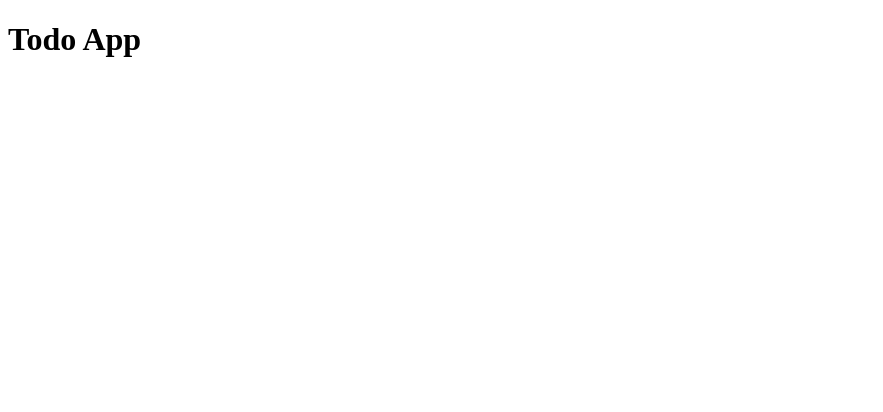
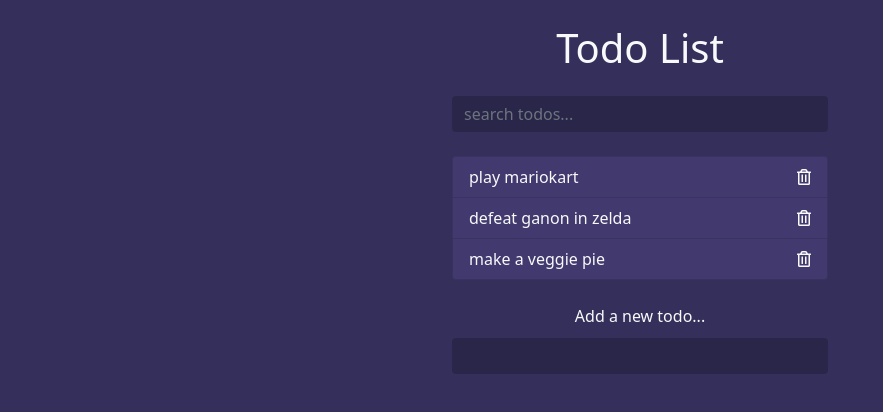
Before and after one commit to rafaeloliveiracanuto/todo, a plain HTML site: page index.html in a window 1280 px wide. Shown: the whole page, without its empty margins (0-883 px from the left). Drawn offline with nearby package versions, Linux system fonts and the light colour scheme.

Commit message:
Add html and styles

```diff
--- a/index.html
+++ b/index.html
@@ -2,11 +2,78 @@
 <html lang="en">
   <head>
     <meta charset="UTF-8" />
-    <meta http-equiv="X-UA-Compatible" content="IE=edge" />
     <meta name="viewport" content="width=device-width, initial-scale=1.0" />
-    <title>Todo</title>
+    <link
+      rel="stylesheet"
+      href="https://use.fontawesome.com/releases/v5.8.2/css/all.css"
+      integrity="sha384-oS3vJWv+0UjzBfQzYUhtDYW+Pj2yciDJxpsK1OYPAYjqT085Qq/1cq5FLXAZQ7Ay"
+      crossorigin="anonymous"
+    />
+    <link
+      href="https://cdn.jsdelivr.net/npm/bootstrap@5.0.0-beta1/dist/css/bootstrap.min.css"
+      rel="stylesheet"
+      integrity="sha384-giJF6kkoqNQ00vy+HMDP7azOuL0xtbfIcaT9wjKHr8RbDVddVHyTfAAsrekwKmP1"
+      crossorigin="anonymous"
+    />
+
+    <link rel="stylesheet" href="/style.css" />
+    <title>todo | project 1</title>
   </head>
   <body>
-    <h1>Todo App</h1>
+    <div class="container">
+      <header class="text-center text-light my-4">
+        <h1 class="mb-4">Todo List</h1>
+        <form class="search">
+          <input
+            class="form-control m-auto"
+            type="text"
+            name="search"
+            placeholder="search todos..."
+          />
+        </form>
+      </header>
+
+      <ul class="list-group todos mx-auto text-light">
+        <li
+          class="
+            list-group-item
+            d-flex
+            justify-content-between
+            align-items-center
+          "
+        >
+          <span>play mariokart</span>
+          <i class="far fa-trash-alt delete"></i>
+        </li>
+        <li
+          class="
+            list-group-item
+            d-flex
+            justify-content-between
+            align-items-center
+          "
+        >
+          <span>defeat ganon in zelda</span>
+          <i class="far fa-trash-alt delete"></i>
+        </li>
+        <li
+          class="
+            list-group-item
+            d-flex
+            justify-content-between
+            align-items-center
+          "
+        >
+          <span>make a veggie pie</span>
+          <i class="far fa-trash-alt delete"></i>
+        </li>
+      </ul>
+
+      <form class="add text-center my-4">
+        <label class="text-light">Add a new todo...</label>
+        <input type="text" class="form-control m-auto" name="add" />
+      </form>
+    </div>
+    <script src="/todo.js"></script>
   </body>
 </html>
--- a/style.css
+++ b/style.css
@@ -0,0 +1,36 @@
+html {
+  font-size: 100%;
+}
+
+* {
+  margin: 0;
+  padding: 0;
+  box-sizing: border-box;
+}
+
+body {
+  background: #352f5b;
+}
+.container {
+  max-width: 400px;
+}
+input[type="text"],
+input[type="text"]:focus {
+  color: #fff;
+  border: none;
+  background: rgba(0, 0, 0, 0.2);
+  max-width: 400px;
+}
+.todos li {
+  background: #423a6f;
+}
+.delete {
+  cursor: pointer;
+}
+.add label {
+  margin-bottom: 10px;
+}
+
+.hide {
+  display: none !important;
+}
--- a/todo.js
+++ b/todo.js
@@ -0,0 +1,12 @@
+const todoItems = [];
+
+function addTodo(text) {
+  const todo = {
+    text,
+    checked: false,
+    id: Date.now(),
+  };
+
+  todoItems.push(todo);
+  console.log(todoItems);
+}
```
